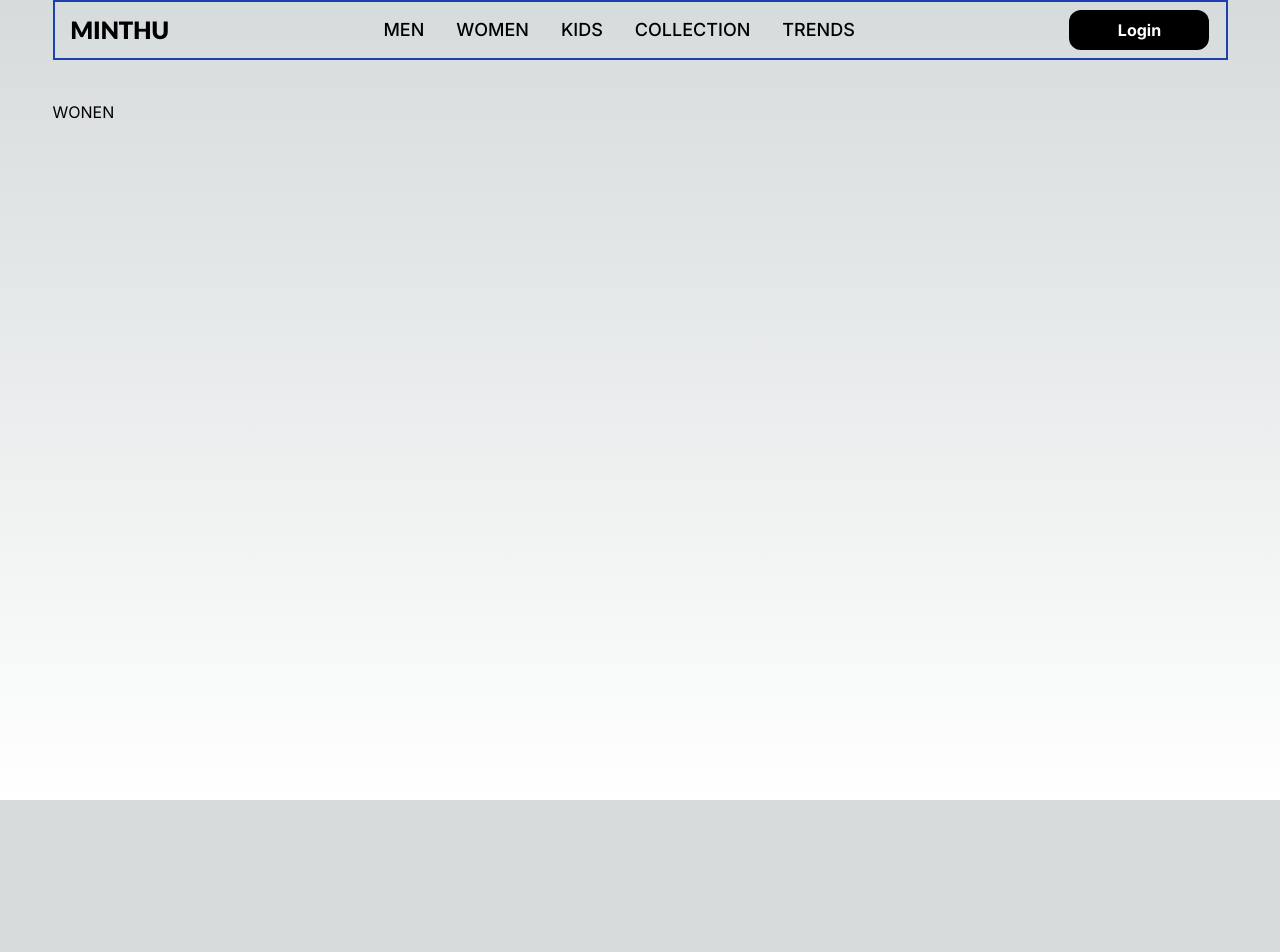
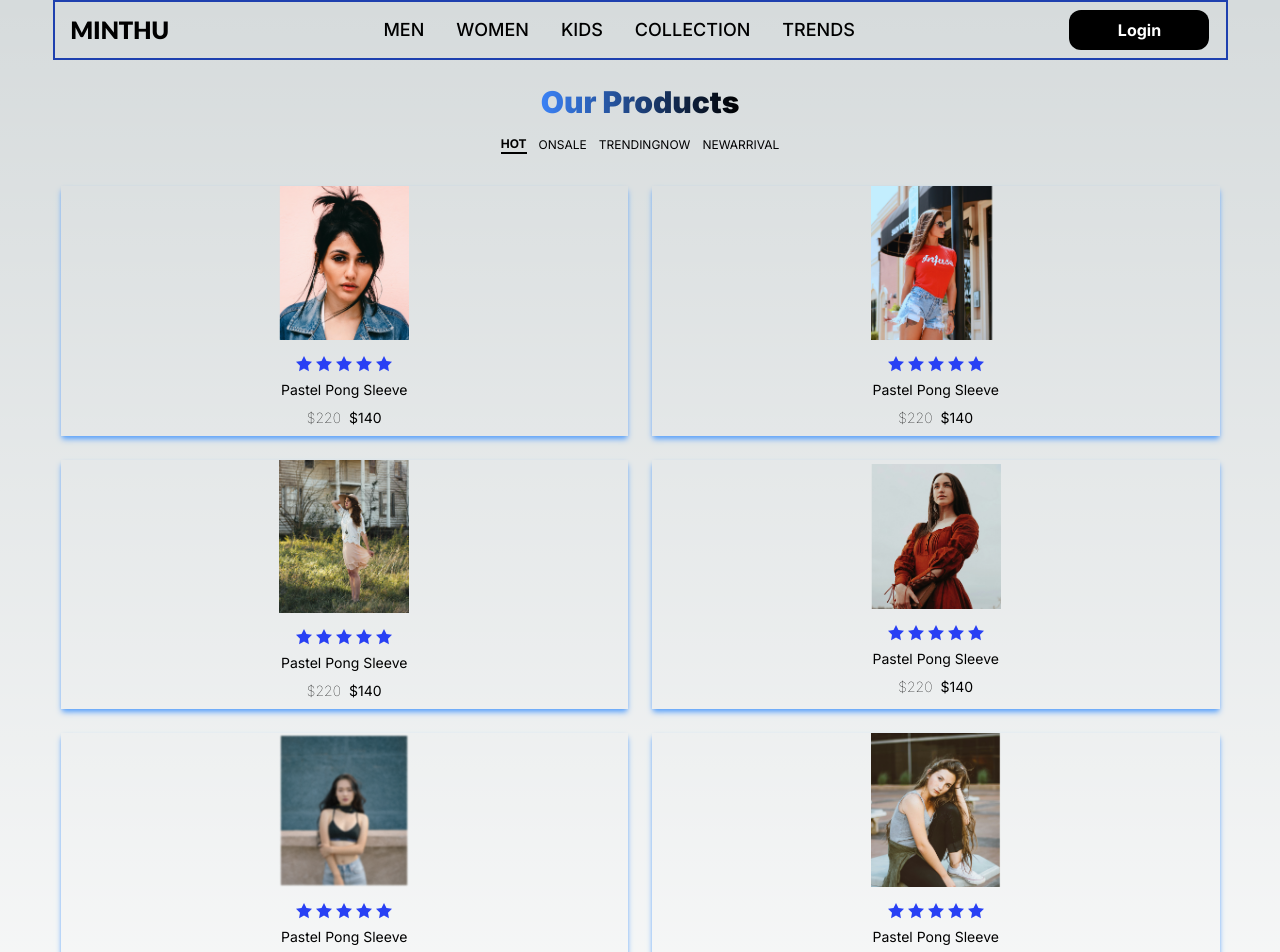
Before and after one commit to minthu2019/nextjs14-learn, a Next.js app: page /women in a window 1280 px wide. Shown: the top 952 px of the page. Before the commit the page ends 800 px from the top, so only its background shows below. Built offline with nearby package versions, Linux system fonts and the light colour scheme.

Commit message:
women commit

```diff
--- /dev/null
+++ b/src/app/ui/card.tsx
@@ -0,0 +1,65 @@
+import React from 'react'
+import Icon from '../ui/icon'
+import Image from 'next/image'
+
+interface CardProp {
+    links :{
+        src:  string ;
+        title :string;
+        alt :string;
+        mainPrice:string;
+        discountedPrice:string
+    } []
+}
+
+const card:React.FC<CardProp>=({links})  => {
+  return (
+    <div className=' grid grid-cols-2 gap-2 '>
+      {links.map((link,index)=>(
+        <div key={index} className='flex items-center justify-center m-2 flex-col shadow-md shadow-blue-400'>
+            <Image
+            src={link.src}
+            alt={link.alt}
+            width={130}
+            height={100}/>
+
+            <div className=' flex mt-4 mb-2 gap-1'>
+                <Icon />
+                <Icon/>
+                <Icon/>
+                <Icon/>
+                <Icon/>
+            </div>
+            <p className='text-sm mb-2'>{link.title}</p>
+            <div className=' text-sm mb-2'>
+                <span className=' mr-2 font-thin'>{link.mainPrice}</span>
+                <span>{link.discountedPrice}</span>
+            </div>
+        </div>
+      ))}
+
+        {/* <div className=' '>
+            <Image
+            src={WomenImage1}
+            alt='WomenImag1'
+            width={130}
+            height={100}/>
+
+            <div className=' flex mt-4 mb-2 gap-1'>
+                <Icon />
+                <Icon/>
+                <Icon/>
+                <Icon/>
+                <Icon/>
+            </div>
+            <p className=' text-sm mb-2'>Pastel Pong Sleeve</p>
+            <div className=' text-sm mb-2'>
+                <span className=' mr-2 font-thin'>$220</span>
+                <span>$140</span>
+            </div> */}
+
+    </div>
+  )
+}
+
+export default card
--- /dev/null
+++ b/src/app/ui/icon.tsx
@@ -0,0 +1,13 @@
+import React from 'react'
+
+const icon = () => {
+  return (
+    <div>
+        <svg xmlns="http://www.w3.org/2000/svg" width="16" height="16" viewBox="0 0 20 20" fill="none">
+            <path d="M10 0L13.09 6.26L20 7.27L15 12.14L16.18 19.02L10 15.77L3.82 19.02L5 12.14L0 7.27L6.91 6.26L10 0Z" fill="#2840F4"/>
+        </svg>
+    </div>
+  )
+}
+
+export default icon
--- a/src/app/ui/overlayMenu.tsx
+++ b/src/app/ui/overlayMenu.tsx
@@ -1,6 +1,5 @@
 import React from 'react';
 import NavLink from './navLink';
-import { link } from 'fs';
 
 interface OverlayMenuProps {
   links: {path:string ; title :string} []
--- /dev/null
+++ b/src/app/women/heroSection.tsx
@@ -0,0 +1,89 @@
+import React from 'react'
+import Card from '@/app/ui/card'
+import Women from '../../../public/Image/our_product_image.png'
+
+
+
+const cardlinks = [
+    {
+        src : '/Image/our_product_image.png' ,
+        alt : "WomenImage1" ,
+        title : 'Pastel Pong Sleeve',
+        mainPrice: '$220',
+        discountedPrice : "$140"
+    },
+    {
+        src : '/Image/our_product_image_2.png' ,
+        alt : "WomenImage1" ,
+        title : 'Pastel Pong Sleeve',
+        mainPrice: '$220',
+        discountedPrice : "$140"
+    },
+    {
+        src : '/Image/our_product_image_3.png' ,
+        alt : "WomenImage1" ,
+        title : 'Pastel Pong Sleeve',
+        mainPrice: '$220',
+        discountedPrice : "$140"
+    },
+    {
+        src : '/Image/our_product_image_4.png' ,
+        alt : "WomenImage1" ,
+        title : 'Pastel Pong Sleeve',
+        mainPrice: '$220',
+        discountedPrice : "$140"
+    },
+    {
+        src : '/Image/our_product_image_5.png' ,
+        alt : "WomenImage1" ,
+        title : 'Pastel Pong Sleeve',
+        mainPrice: '$220',
+        discountedPrice : "$140"
+    },
+    {
+        src : '/Image/our_product_image_6.png' ,
+        alt : "WomenImage1" ,
+        title : 'Pastel Pong Sleeve',
+        mainPrice: '$220',
+        discountedPrice : "$140"
+    },
+    {
+        src : '/Image/our_product_image_7.png' ,
+        alt : "WomenImage1" ,
+        title : 'Pastel Pong Sleeve',
+        mainPrice: '$220',
+        discountedPrice : "$140"
+    },
+    {
+        src : '/Image/our_product_image_8.png' ,
+        alt : "WomenImage1" ,
+        title : 'Pastel Pong Sleeve',
+        mainPrice: '$220',
+        discountedPrice : "$140"
+    },
+
+]
+
+const heroSection = () => {
+  return (
+    <div>
+        <div className=' flex items-center justify-center flex-col m-2'>
+            <h1 className=' text-3xl font-black bg-clip-text
+            text-transparent bg-gradient-to-r from-blue-500
+             to-black my-4'>Our Products</h1>
+            <ul className=' flex items-center justify-center gap-3 mb-4'>
+                <li className=' text-xs font-bold border-b-2 border-black'>HOT</li>
+                <li className=' text-xs font-normal '>ONSALE</li>
+                <li className=' text-xs font-normal '>TRENDINGNOW</li>
+                <li className=' text-xs font-normal '>NEWARRIVAL</li>
+            </ul>
+        </div>
+
+      <div >
+       <Card links={cardlinks}/>
+      </div>
+    </div>
+  )
+}
+
+export default heroSection
--- a/src/app/women/page.tsx
+++ b/src/app/women/page.tsx
@@ -1,17 +1,18 @@
 import React from 'react'
 import Navbar from '../ui/navbar'
+import HeroSection from './heroSection'
 
 
-const women = () => {
+const men = () => {
   return (
     <main className=" min-h-screen ">
       <Navbar/>
       <div className='max-w-[1175px] mx-auto'>
-      <h1 className='mt-10'>WONEN</h1>
+        <HeroSection/>
       </div>
     </main>
   )
 
 }
 
-export default women
+export default men
```
